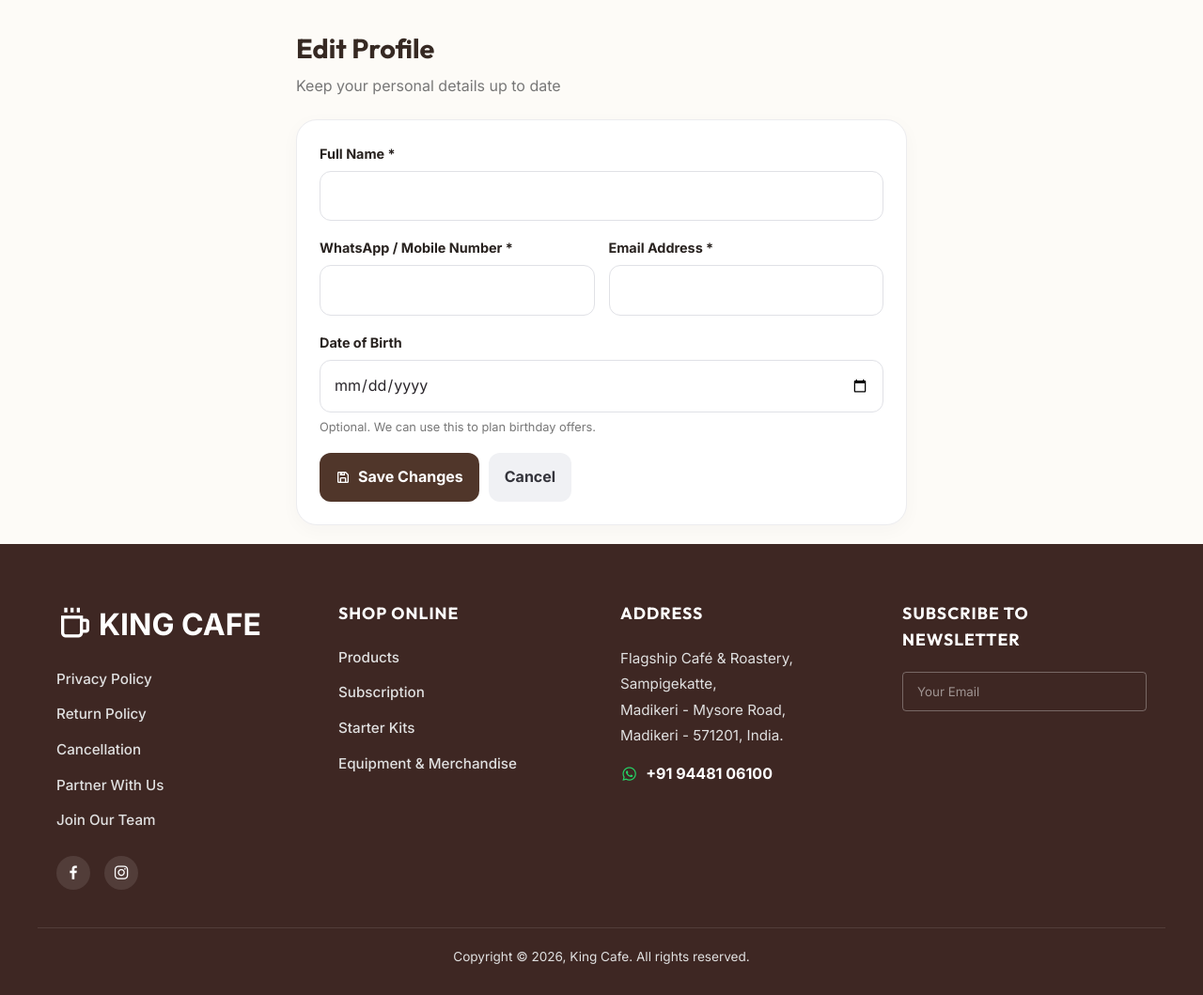
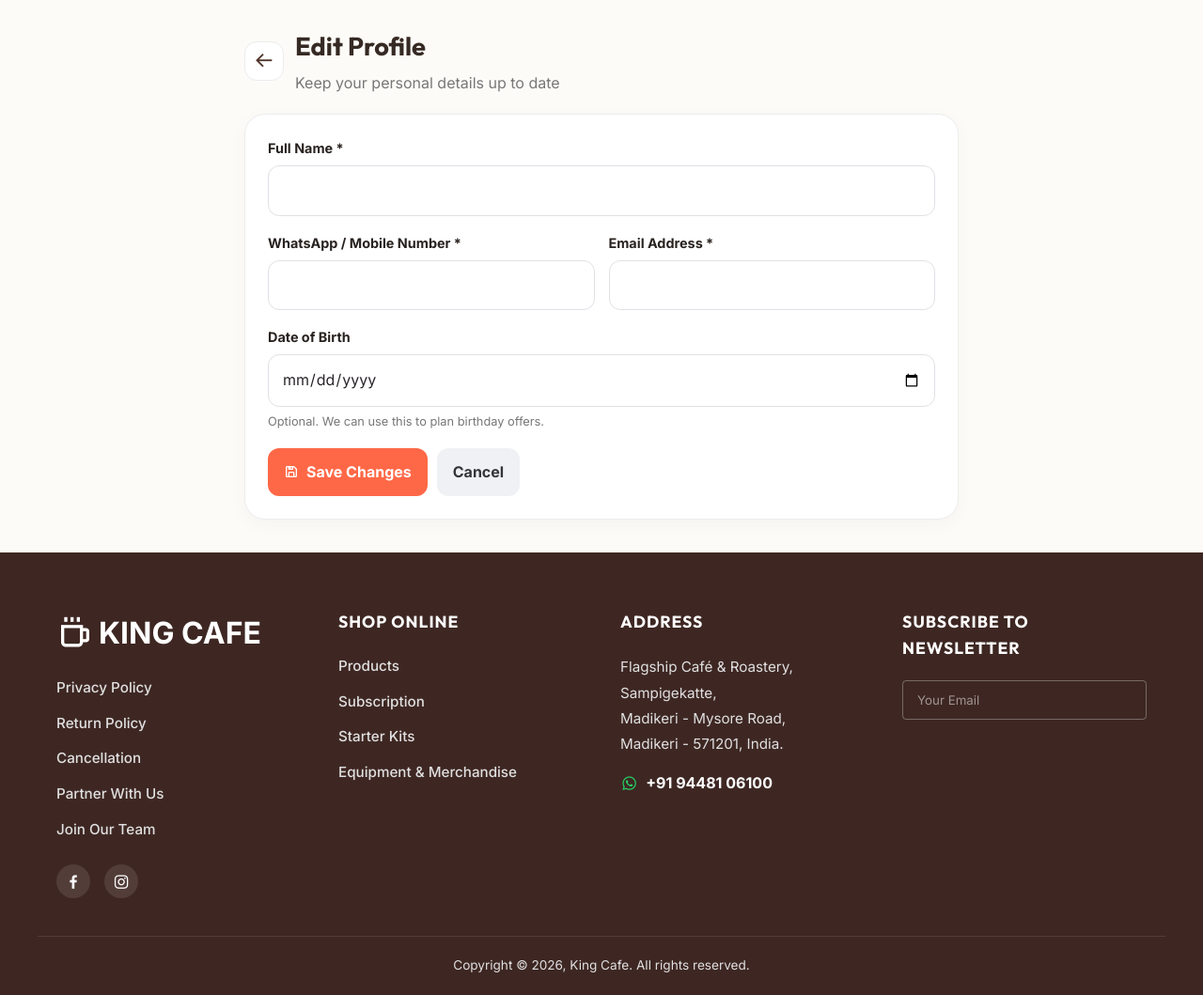
Before and after one commit to patilprasad6012/cafe-management-system, a Flask app: template app/templates/customer/edit_profile.html in a window 1280 px wide. Shown: the whole page at 94% size. Before the commit the page ends 1026 px from the top, so only its background shows below. Run offline with Flask 3, Linux system fonts and the light colour scheme; the template is opened without the code that fills it, so the values that code supplies are empty.

Commit message:
Refactor edit profile template for improved layout

```diff
--- a/app/templates/customer/edit_profile.html
+++ b/app/templates/customer/edit_profile.html
@@ -2,23 +2,22 @@
 {% block title %}Edit Profile - King Cafe{% endblock %}
 {% block extra_css %}
 <style>
-.kce-wrap{width:min(100% - 30px,650px);margin:28px auto 20px;color:#28221f}
-.kce-title{font-size:1.8rem;margin:0 0 5px;font-weight:800}.kce-sub{color:#777;margin:0 0 22px}
+.kce-wrap{width:min(100% - 30px,760px);margin:28px auto 35px;color:#28221f}
+.kce-heading{display:flex;align-items:center;gap:12px;margin-bottom:20px}.kce-back{width:42px;height:42px;display:grid;place-items:center;border:1px solid #ececef;border-radius:13px;background:#fff;color:#50362a;text-decoration:none;font-size:1.4rem}.kce-title{font-size:1.7rem;margin:0 0 4px;font-weight:800}.kce-sub{color:#777;margin:0}
 .kce-card{background:#fff;border:1px solid #ececef;border-radius:22px;padding:24px;box-shadow:0 5px 20px #252b3508}
-.kce-row{display:grid;grid-template-columns:1fr 1fr;gap:15px}
-.kce-group{margin-bottom:17px}.kce-group label{display:block;font-weight:700;font-size:.9rem;margin-bottom:7px}
-.kce-group input{width:100%;box-sizing:border-box;padding:13px 14px;border:1px solid #e0e1e6;border-radius:12px;font:inherit;background:#fff;color:#29252a}
-.kce-group input:focus{outline:2px solid #f0a58c;outline-offset:1px}
+.kce-row{display:grid;grid-template-columns:1fr 1fr;gap:15px}.kce-group{margin-bottom:17px}.kce-group label{display:block;font-weight:700;font-size:.9rem;margin-bottom:7px}
+.kce-group input{width:100%;box-sizing:border-box;padding:13px 14px;border:1px solid #e0e1e6;border-radius:12px;font:inherit;background:#fff;color:#29252a}.kce-group input:focus{outline:2px solid #f0a58c;outline-offset:1px}
 .kce-help{font-size:.8rem;color:#777;margin:6px 0 0}.kce-actions{display:flex;gap:10px;flex-wrap:wrap;margin-top:8px}
-.kce-btn{border:0;cursor:pointer;text-decoration:none;display:inline-flex;align-items:center;justify-content:center;gap:8px;padding:13px 17px;border-radius:12px;background:#50362a;color:white;font:inherit;font-weight:700}
-.kce-btn.secondary{background:#f0f1f4;color:#34343b}
-@media(max-width:520px){.kce-card{padding:18px}.kce-row{grid-template-columns:1fr}.kce-btn{width:100%;box-sizing:border-box}}
+.kce-btn{border:0;cursor:pointer;text-decoration:none;display:inline-flex;align-items:center;justify-content:center;gap:8px;padding:13px 17px;border-radius:12px;background:#ff6847;color:white;font:inherit;font-weight:700}.kce-btn.secondary{background:#f0f1f4;color:#34343b}
+@media(max-width:520px){.kce-wrap{margin:20px auto 28px}.kce-card{padding:18px}.kce-row{grid-template-columns:1fr}.kce-btn{width:100%;box-sizing:border-box}}
 </style>
 {% endblock %}
 {% block body %}
 <main class="kce-wrap">
-  <h1 class="kce-title">Edit Profile</h1>
-  <p class="kce-sub">Keep your personal details up to date</p>
+  <header class="kce-heading">
+    <a class="kce-back" href="{{ url_for('customer.profile') }}" aria-label="Back to profile"><i class="bx bx-arrow-back"></i></a>
+    <div><h1 class="kce-title">Edit Profile</h1><p class="kce-sub">Keep your personal details up to date</p></div>
+  </header>
   <section class="kce-card">
     {% with messages = get_flashed_messages(with_categories=true) %}
       {% if messages %}{% for category, message in messages %}
@@ -31,7 +30,6 @@
         <input id="name" name="name" type="text" maxlength="100" autocomplete="name" value="{{ request.form.get('name', profile_user.name) }}" required>
       </div>
       <div class="kce-row">
-
         <div class="kce-group">
           <label for="mobile">WhatsApp / Mobile Number *</label>
           <input id="mobile" name="mobile" type="tel" maxlength="15" autocomplete="tel" value="{{ request.form.get('mobile', profile_user.mobile) }}" required>
```
